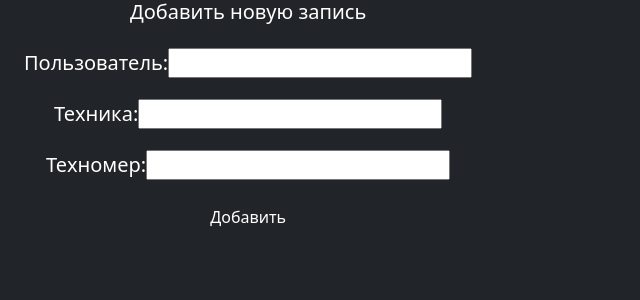
After one commit to IDL13/Django_gunicorn_docker, a Django app: page /add/accounting in a window 1280 px wide. The commit adds this page. Shown: the top 300 px of the page, without its empty margins (0-640 px from the left). Run offline with Django 4.2, Linux system fonts and the light colour scheme.

Commit message:
AddStorage

```diff
--- a/mysite/mysite/urls.py
+++ b/mysite/mysite/urls.py
@@ -7,7 +7,7 @@ from django.views.generic import RedirectView
 urlpatterns = [
     path('admin/', admin.site.urls),
     path('', LoginUser.as_view(), name = 'homepage'),
-    path('storege/', Storege.as_view(), name = "storege"),
-    path('add/', Add.as_view(),  name = 'add' ),
+    path('storage/', Storege.as_view(), name = "storage"),
+    path('add/', include("school.urls")),
     path('table/', Table.as_view(), name = 'table')
 ]
--- a/mysite/school/forms.py
+++ b/mysite/school/forms.py
@@ -28,7 +28,15 @@ class StoreForm(forms.Form):
     technincs = forms.CharField(max_length = 50)
     tecNumber = forms.IntegerField()
 
-class AddForm(forms.ModelForm):
+class AddStorageForm(forms.ModelForm):
+    def __init__(self, *args, **kwargs):
+        super().__init__(*args, **kwargs)
+
+    class Meta:
+        model = Store
+        fields = ['technincs','tecNumber', 'status']
+
+class AddAccountingForm(forms.ModelForm):
     def __init__(self, *args, **kwargs):
         super().__init__(*args, **kwargs)
 
--- a/mysite/school/models.py
+++ b/mysite/school/models.py
@@ -27,10 +27,10 @@ class Adress(models.Model):
         verbose_name_plural = 'Здания'
 
 class Accounting(models.Model):
-    users = models.CharField(max_length = 30)
-    technincs = models.CharField(max_length = 50)
+    users = models.CharField(max_length = 30, verbose_name = "Пользователь")
+    technincs = models.CharField(max_length = 50, verbose_name = "Техника")
     create = models.DateField(auto_now = True)
-    tecNumber = models.IntegerField()
+    tecNumber = models.IntegerField(verbose_name = "Техномер")
     # store = models.ForeignKey('Store', on_delete = models.PROTECT, blank = True)
 
     def __str__(self):
--- a/mysite/school/urls.py
+++ b/mysite/school/urls.py
@@ -3,8 +3,6 @@ from django.urls import path
 from .views import *
 
 urlpatterns = [
-       # path('Oktabrskay_zavhoz',input, name = 'Oktabrskay_zavhoz'),
-       # path ('Oktabrskay_admin',input, name = 'Oktabrskay_admin'),
-       # path ('Oktabrskay_HRD',input, name = 'Oktabrskay_HRD'),
-
+       path('storage',Add_storage.as_view(), name = 'add_storage'),
+       path ('accounting',Add_accounting.as_view(), name = 'add_accounting'),
 ]
--- a/mysite/school/views.py
+++ b/mysite/school/views.py
@@ -60,7 +60,7 @@ class Table(ListView):
 
 class Storege(ListView):
     model = Store
-    template_name = 'storege.html'
+    template_name = 'storage.html'
     context_object_name = 'store'
 
     def get_context_data(self, *, object_list = None, **kwargs):
@@ -78,11 +78,17 @@ class Storege(ListView):
 #     else:
 #         return redirect('/')
 
-class Add(CreateView):
-    form_class =  AddForm
-    template_name = 'add.html'
-    context_object_name = 'add'
-    success_url = reverse_lazy('homepage')
+class Add_accounting(CreateView):
+    form_class =  AddAccountingForm
+    template_name = 'add_accounting.html'
+    context_object_name = 'add_acounting'
+    success_url = reverse_lazy('table')
+
+class Add_storage(CreateView):
+    form_class =  AddStorageForm
+    template_name = 'add_storage.html'
+    context_object_name = 'add_storage'
+    success_url = reverse_lazy('storage')
     # login_url = reverse_lazy('homepage')
     # raise_exception = True
 
--- /dev/null
+++ b/mysite/templates/add_accounting.html
@@ -0,0 +1,33 @@
+<!DOCTYPE html>
+<html lang="en">
+<head>
+    <meta charset="UTF-8">
+    <meta http-equiv="X-UA-Compatible" content="IE=edge">
+    <meta name="viewport" content="width=device-width, initial-scale=1.0">
+    <title> Система учета </title>
+   <link rel="stylesheet" href = "https://cdn.jsdelivr.net/npm/bootstrap@5.1.3/dist/css/bootstrap.min.css">
+
+
+</head>
+<body class="d-flex h-100 text-center text-white bg-dark">
+
+    <div class="top-cover center-block">
+
+
+      <main class="px-2">
+
+        <h5>Добавить новую запись</h5>
+
+        <h5><form class="cover-container d-flex w-100 h-100 p-3 mx-auto flex-column " method = "post" action="{% url 'add_accounting' %}">
+          {% csrf_token %}
+          {% for f in form %}
+          <p><label class="form-label" for="{{ f.id_for_label }}">{{f.label}}: </label>{{ f }}</p>
+          <div class="form-error">{{ f.errors }}</div>
+          {% endfor %}
+
+          <button class="btn btn-dark" tupe = "submit" ><h6>Добавить</h6></button>
+       </form></h5>
+      </main>
+    </div>
+     </body>
+</html>
--- a/mysite/templates/add.html
+++ b/mysite/templates/add_storage.html
@@ -16,7 +16,9 @@
 
       <main class="px-2">
 
-        <h5><form class="cover-container d-flex w-100 h-100 p-3 mx-auto flex-column " method = "post" action="{% url 'add' %}">
+        <h5>Добавить новую запись</h5>
+
+        <h5><form class="cover-container d-flex w-100 h-100 p-3 mx-auto flex-column " method = "post" action="{% url 'add_storage' %}">
           {% csrf_token %}
           {% for f in form %}
           <p><label class="form-label" for="{{ f.id_for_label }}">{{f.label}}: </label>{{ f }}</p>
--- a/mysite/templates/build.html
+++ b/mysite/templates/build.html
@@ -22,13 +22,13 @@
 
       <main class="px-2">
 
-        <a href="{%url 'add'%}" class="addlink">
+        <a href="{%url 'add_accounting'%}" class="addlink">
         <button type="button" class="btn btn-primary">
           {% csrf_token %}
           Добавить Учётная книга
         </button>
         </a>
-        <a href="{%url 'storege'%}" class="addlink">
+        <a href="{%url 'storage'%}" class="addlink">
           <button type="submit" class="btn btn-primary">
             {%csrf_token%}
             Склад
```
Also changed, not shown: mysite/templates/storage.html (renamed from mysite/templates/storege.html, +7 -0 lines).
